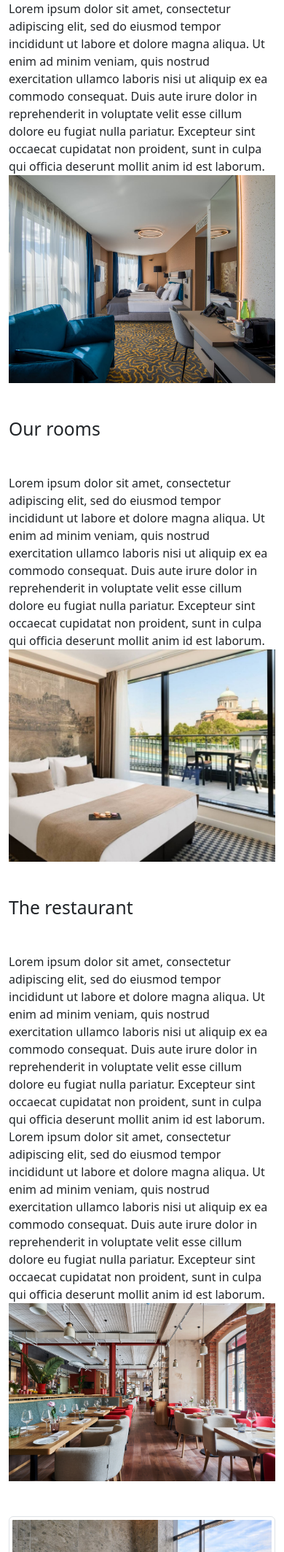
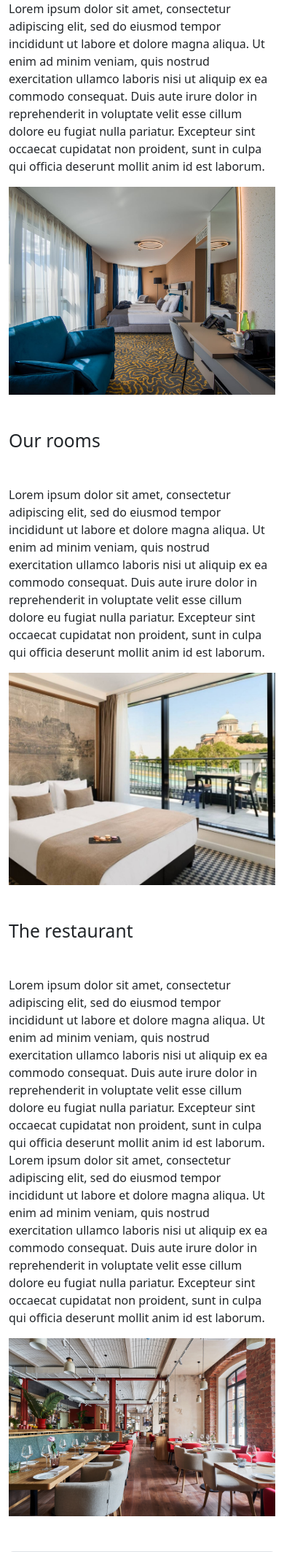
Before and after one commit to Crixus21/AzulHotel, a PHP site: page / in a window 390 px wide. Shown: the part 880-3007 px from the top of the page at 73% size. Run offline with PHP 8.4, Linux system fonts and the light colour scheme.

Commit message:
Update index.php

```diff
--- a/index.php
+++ b/index.php
@@ -99,7 +99,7 @@
 
                     </div>
                     <div class="col-sm">
-                        <img src="images/intro1.jpg" alt="introimg" class="img-fluid">
+                        <img src="images/intro1.jpg" alt="introimg" class="img-fluid pt-3 pt-sm-0">
 
                     </div>
                 </div>
@@ -112,7 +112,7 @@
                     </div>
 
                     <div class="col-sm order-sm-first">
-                        <img src="images/intro2.jpg" alt="introimg" class="img-fluid">
+                        <img src="images/intro2.jpg" alt="introimg" class="img-fluid pt-3 pt-sm-0">
 
                     </div>
                 </div>
@@ -129,7 +129,7 @@
 
                     </div>
                     <div class="col-sm">
-                        <img src="images/intro3.jpg" alt="introimg" class="img-fluid">
+                        <img src="images/intro3.jpg" alt="introimg" class="img-fluid pt-3 pt-sm-0">
 
                     </div>
                 </div>
@@ -163,7 +163,7 @@
                 <div class="container">
                     <div class="row">
                         <h2 class="text-center mb-5">Find us here</h2>
-                        <div class="col-sm-4">
+                        <div class="col-sm-4 mb-3 mb-sm-0">
                             <div class="ratio ratio-4x3">
                             <iframe src="https://www.google.com/maps/embed?pb=!1m18!1m12!1m3!1d87136.30001447194!2d17.81858034547247!3d46.961505806415154!2m3!1f0!2f0!3f0!3m2!1i1024!2i768!4f13.1!3m3!1m2!1s0x4769bd123ed3eaff%3A0x400c4290c1e1ba0!2sBalatonf%C3%BCred!5e0!3m2!1shu!2shu!4v1680025952393!5m2!1shu!2shu" width="400" height="300" style="border:0;" allowfullscreen="" loading="lazy" referrerpolicy="no-referrer-when-downgrade"></iframe>
                             </div>
```
